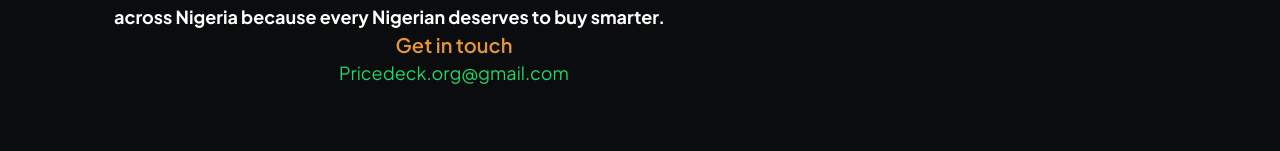
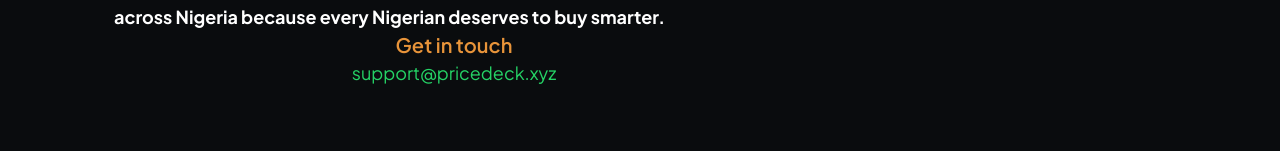
Before and after one commit to sniperchief/pricedeck, a React (Vite) app: page /about in a window 1280 px wide. Shown: the part 622-773 px from the top of the page. Built offline with nearby package versions, Linux system fonts and the light colour scheme.

Commit message:
change of contact email

```diff
--- a/src/pages/About.jsx
+++ b/src/pages/About.jsx
@@ -36,7 +36,7 @@
                 href="mailto:pricedeck.org@gmail.com"
                 className="text-[#25D366] text-lg hover:underline"
               >
-                Pricedeck.org@gmail.com
+                support@pricedeck.xyz
               </a>
             </div>
           </div>
```
